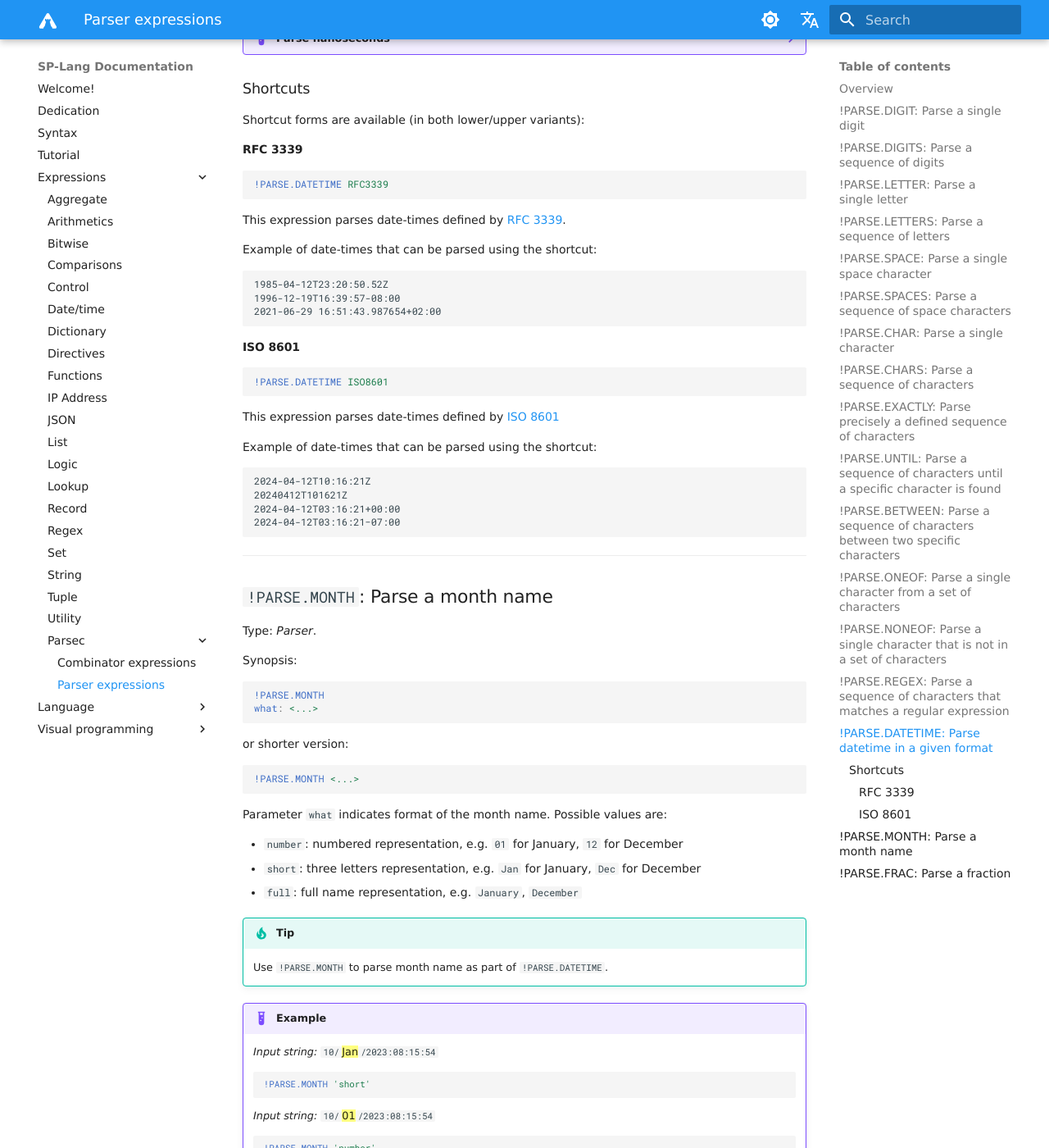
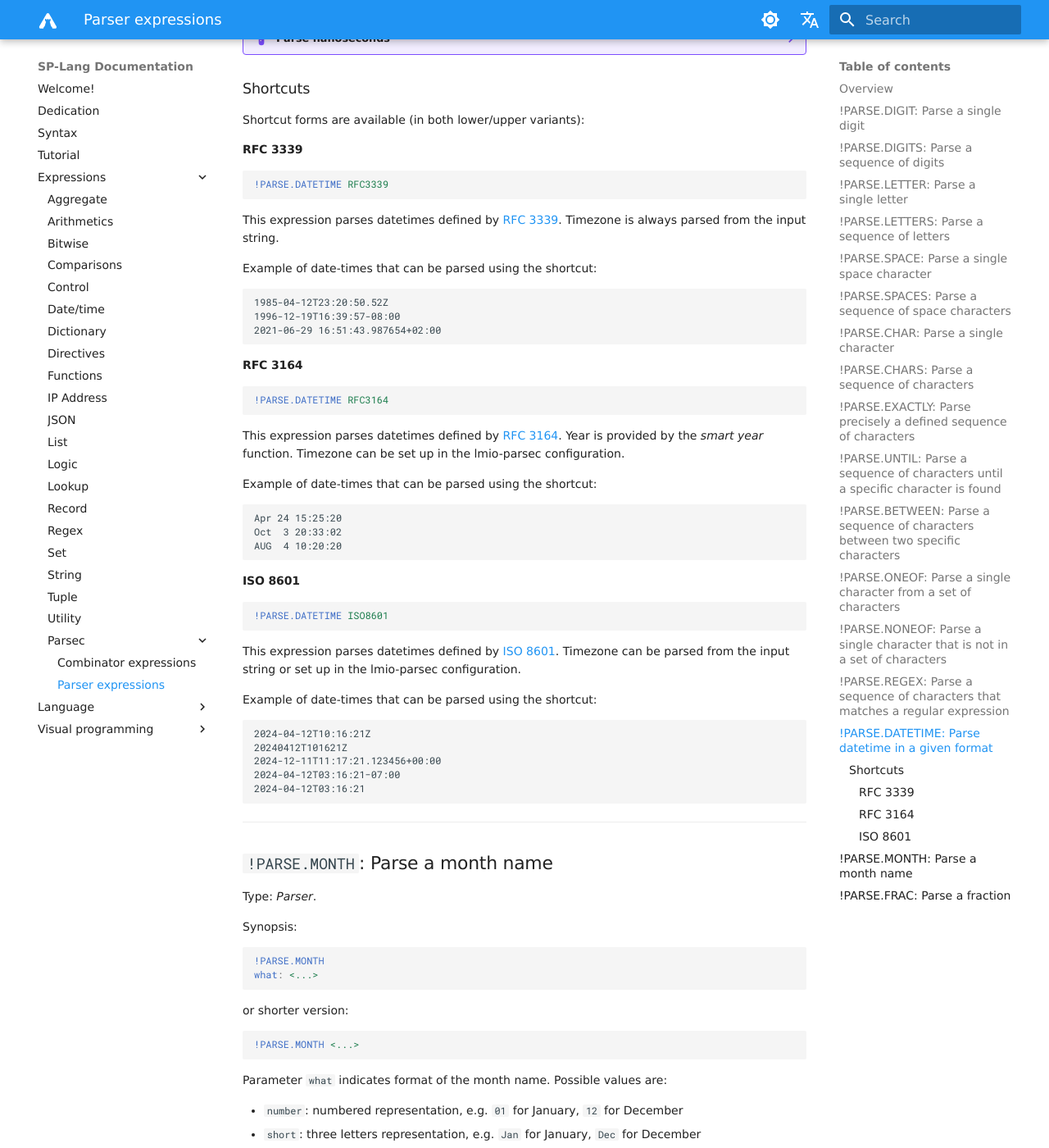
Before and after one commit to TeskaLabs/splang-docs, an MkDocs documentation site: the page built from docs/expressions/parsec/parser.md, in a window 1280 px wide and 1400 px high, scrolled down 9420 px. Shown: the whole window at 82% size. Built offline with MkDocs 1.6.1 and Material for MkDocs 9.7.7, drawn with Linux system fonts in a browser that asks for light colours; some web fonts are replaced; comment, search, counter and statistics services are not loaded.

Commit message:
Add new datetime shortcut, update timezone info

````diff
--- a/docs/expressions/parsec/parser.md
+++ b/docs/expressions/parsec/parser.md
@@ -715,7 +715,8 @@ Shortcut forms are available (in both lower/upper variants):
 !PARSE.DATETIME RFC3339
 ```
 
-This expression parses date-times defined by [RFC 3339](https://www.rfc-editor.org/rfc/rfc3339).
+This expression parses datetimes defined by [RFC 3339](https://www.rfc-editor.org/rfc/rfc3339).
+Timezone is always parsed from the input string.
 
 Example of date-times that can be parsed using the shortcut:
 
@@ -725,21 +726,41 @@ Example of date-times that can be parsed using the shortcut:
 2021-06-29 16:51:43.987654+02:00
 ```
 
+#### RFC 3164
+
+```yaml
+!PARSE.DATETIME RFC3164
+```
+
+This expression parses datetimes defined by [RFC 3164](https://www.rfc-editor.org/rfc/rfc3164).
+Year is provided by the _smart year_ function. Timezone can be set up in the lmio-parsec configuration.
+
+Example of date-times that can be parsed using the shortcut:
+
+```
+Apr 24 15:25:20
+Oct  3 20:33:02
+AUG  4 10:20:20
+```
+
+
 #### ISO 8601
 
 ```yaml
 !PARSE.DATETIME ISO8601
 ```
 
-This expression parses date-times defined by [ISO 8601](https://en.wikipedia.org/wiki/ISO_8601)
+This expression parses datetimes defined by [ISO 8601](https://en.wikipedia.org/wiki/ISO_8601).
+Timezone can be parsed from the input string or set up in the lmio-parsec configuration.
 
 Example of date-times that can be parsed using the shortcut:
 
 ```
 2024-04-12T10:16:21Z
 20240412T101621Z
-2024-04-12T03:16:21+00:00
+2024-12-11T11:17:21.123456+00:00
 2024-04-12T03:16:21−07:00
+2024-04-12T03:16:21
 ```
 
 ---
````
